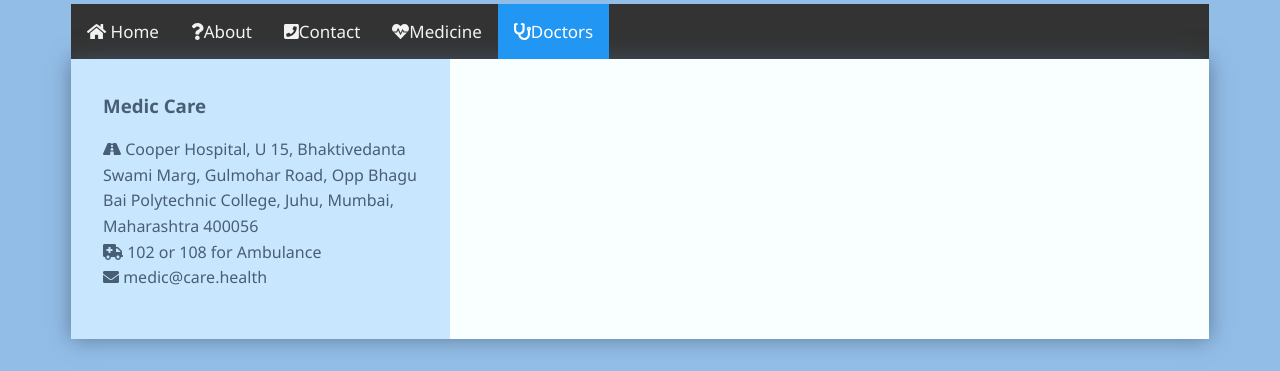
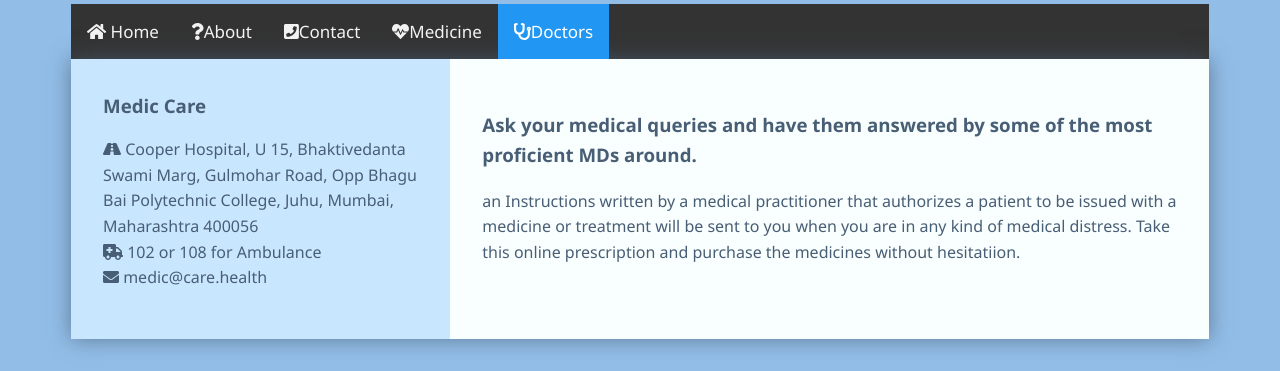
Before and after one commit to Takhine/DJ, a plain HTML site: page doctors.html in a window 1280 px wide. Shown: the part 130-501 px from the top of the page. Drawn offline with nearby package versions, Linux system fonts and the light colour scheme; no server answers.

Commit message:
Update doctors.html

```diff
--- a/doctors.html
+++ b/doctors.html
@@ -39,7 +39,10 @@
         </ul>
       </div>
       <div class="contact">
-        <!-- Edit here -->
+
+        <h3>Ask your medical queries and have them answered by some of the most proficient MDs around.</h3>
+	      <p>an Instructions written by a medical practitioner that authorizes a patient to be issued with a medicine or treatment will be sent to you when you are in any kind of medical distress. Take this online prescription and purchase the medicines without hesitatiion.</p>
+	    </div>
       </div>
     </div>
   </div>
```
